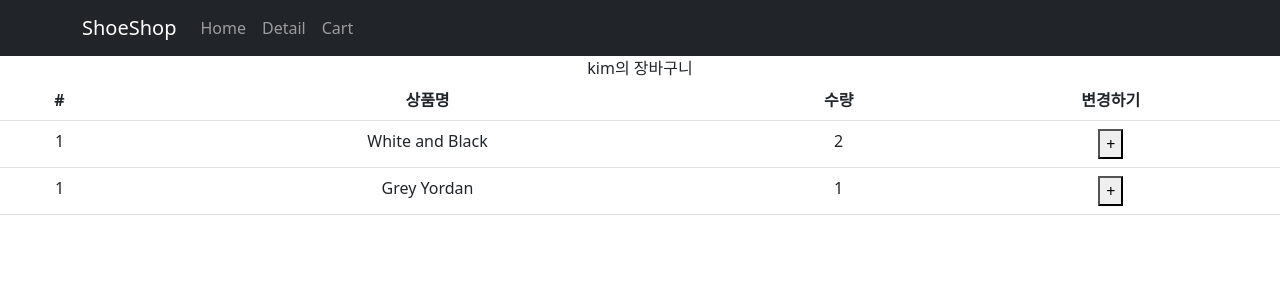
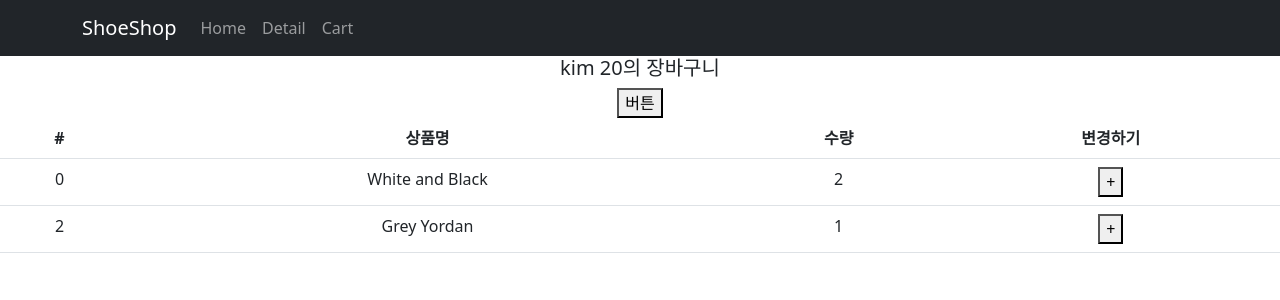
Before and after one commit to kimhsr/react-sample-shop, a React (Create React App) app: page /cart in a window 1280 px wide. Shown: the top 300 px of the page. Built offline with nearby package versions, Linux system fonts and the light colour scheme.

Commit message:
Redux 4 : state가 object/array일 경우 변경하는 법

```diff
--- a/src/pages/Cart.js
+++ b/src/pages/Cart.js
@@ -2,18 +2,26 @@
 import React from "react";
 import { Table } from "react-bootstrap";
 import { useDispatch, useSelector } from "react-redux";
-import { changeName } from "../store";
+import { changeName, increase } from "../store/userSlice";
 
 function Cart() {
   let state = useSelector((state) => {
     return state;
   });
-  let dispatch = useDispatch()
+  let dispatch = useDispatch();
 
   return (
     <div>
-
-      {state.user}의 장바구니
+      <h5>
+        {state.user.name} {state.user.age}의 장바구니
+      </h5>
+      <button
+        onClick={() => {
+          dispatch(increase(4));
+        }}
+      >
+        버튼
+      </button>
 
       <Table>
         <thead>
@@ -28,13 +36,17 @@
           {state.cart.map((a, i) => {
             return (
               <tr key={i}>
-                <td>1</td>
+                <td>{state.cart[i].id}</td>
                 <td>{state.cart[i].name}</td>
                 <td>{state.cart[i].count}</td>
                 <td>
-                  <button onClick={()=>{
-                    dispatch(changeName());
-                  }}>+</button>
+                  <button
+                    onClick={() => {
+                      dispatch(changeName());
+                    }}
+                  >
+                    +
+                  </button>
                 </td>
               </tr>
             );
--- a/src/store.js
+++ b/src/store.js
@@ -1,17 +1,8 @@
 // @ts-nocheck
 import { configureStore, createSlice } from "@reduxjs/toolkit";
+import user from "./store/userSlice.js";
 
-let user = createSlice({
-  name: "user",
-  initialState: "kim",
-  reducers: {
-    changeName(state) {
-      return "john " + state;
-    },
-  },
-});
-
-export let { changeName } = user.actions;
+export let { changeName, increase } = user.actions;
 
 let cart = createSlice({
   name: "cart",
--- /dev/null
+++ b/src/store/userSlice.js
@@ -0,0 +1,18 @@
+import { createSlice } from "@reduxjs/toolkit";
+
+let user = createSlice({
+  name: "user",
+  initialState: { name: "kim", age: 20 },
+  reducers: {
+    changeName(state) {
+      state.name = "park";
+    },
+    increase(state, action) {
+      state.age += action.payload;
+    },
+  },
+});
+
+export let { changeName, increase } = user.actions;
+
+export default user;
```
